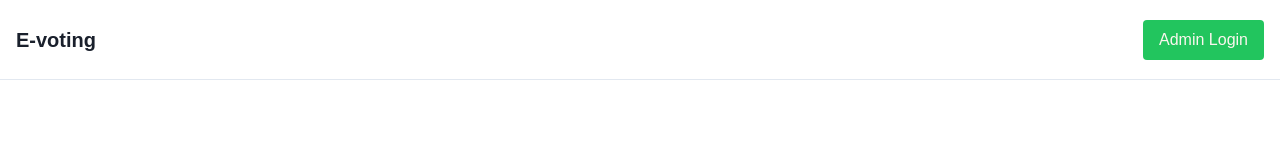
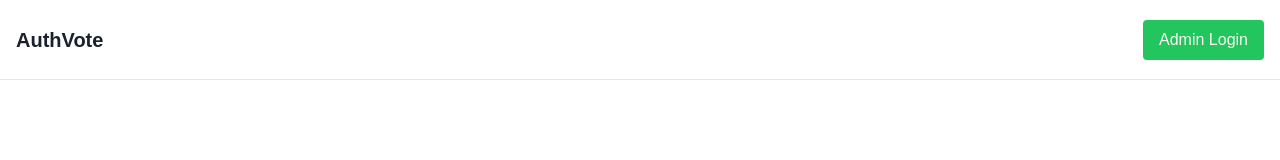
Before and after one commit to dha-stix/evoting-app, a Next.js app: page / in a window 1280 px wide. Shown: the top 160 px of the page. Built offline with nearby package versions, Linux system fonts and the light colour scheme; a web font is replaced by a local one.

Commit message:
Update page.tsx

```diff
--- a/src/app/page.tsx
+++ b/src/app/page.tsx
@@ -6,7 +6,7 @@ export default function Home() {
 	return (
 		<main className='flex min-h-screen flex-col w-full'>
 			<nav className=' px-4 py-2 h-[10vh] border-b-[1px] flex items-center justify-between'>
-				<h2 className='font-extrabold text-xl'>E-voting</h2>
+				<h2 className='font-extrabold text-xl'>AuthVote</h2>
 				<Link
 					href='/admin/login'
 					className='px-4 rounded  py-2 font-lg bg-green-500 text-[#FBF6EE]'
```
